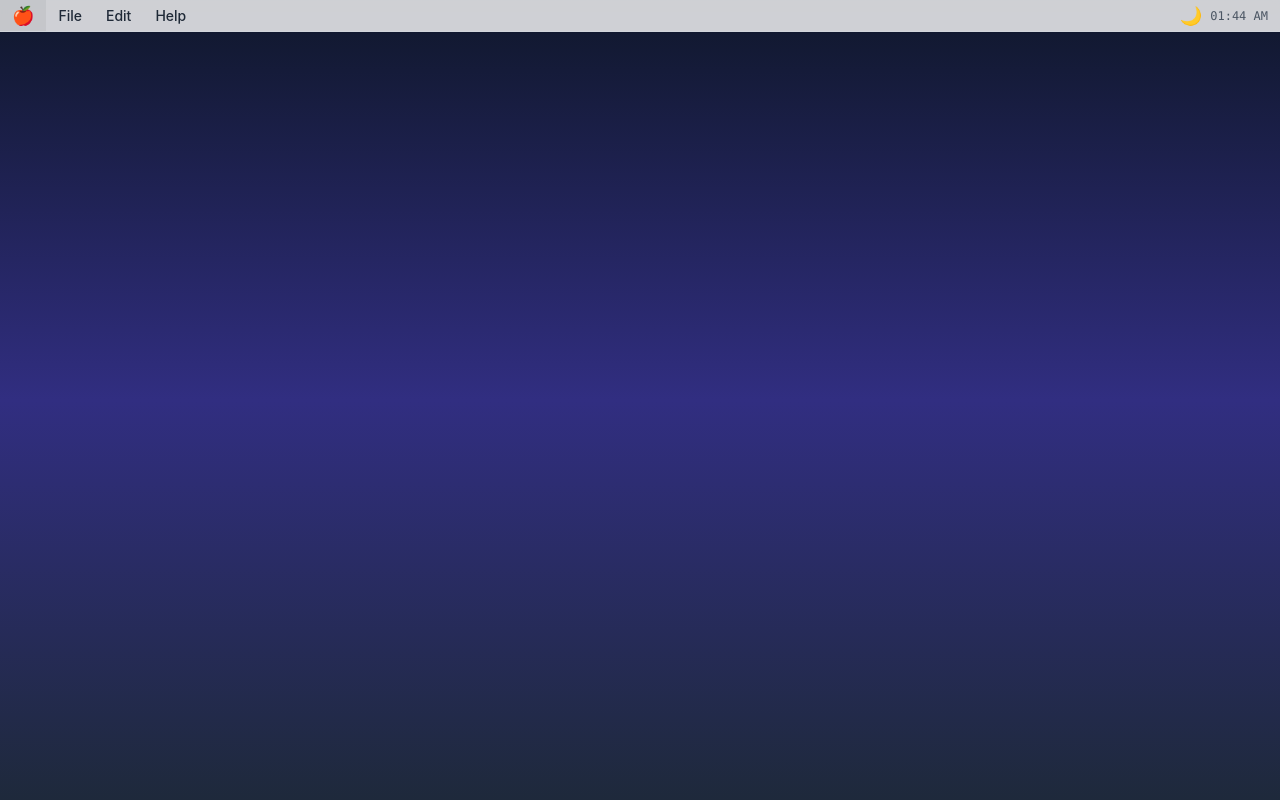
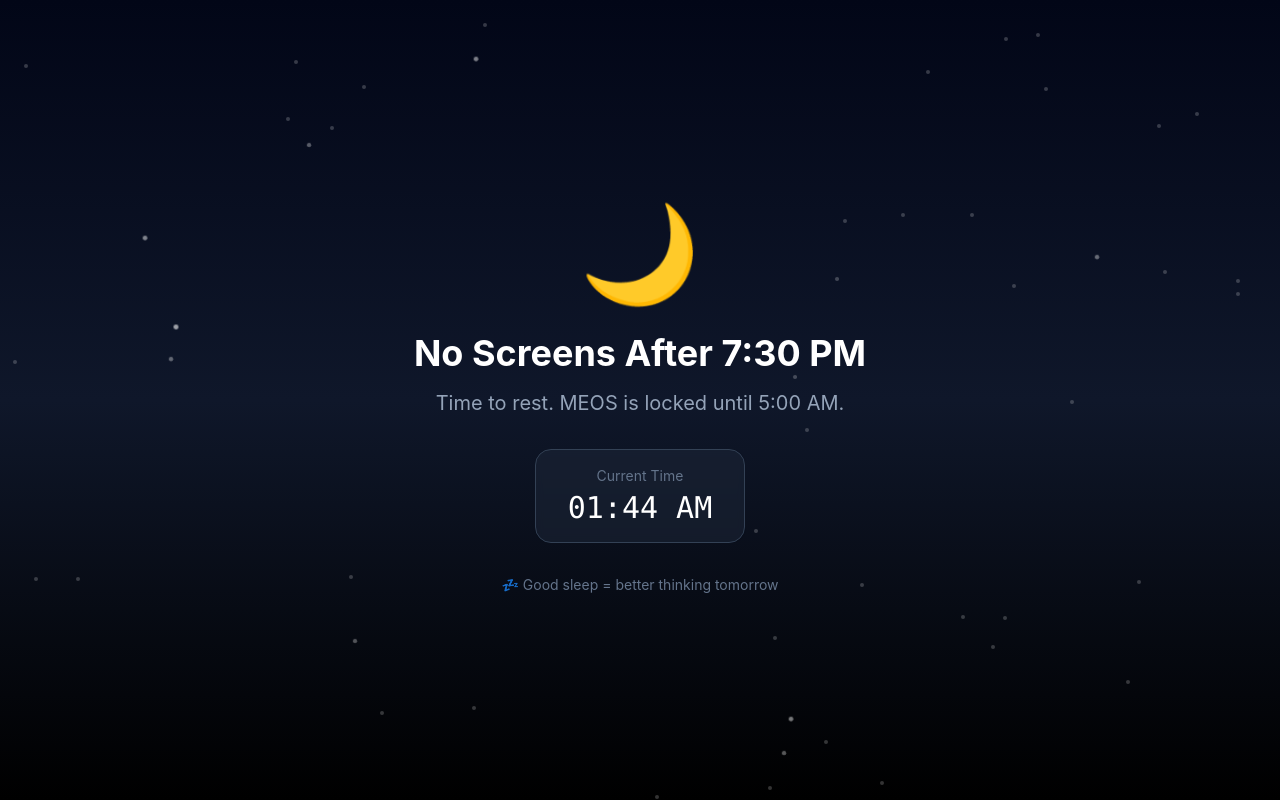
Before and after one commit to MateDort/ME, a Next.js app: page / in a window 1280 px wide. Built offline with nearby package versions, Linux system fonts and the light colour scheme.

Commit message:
Add screen time lock: no screens after 7:30 PM until 5 AM
- Lock screen activates automatically at 7:30 PM
- Beautiful night sky with animated moon and twinkling stars
- Shows current time and unlock time
- Completely blocks OS access during lock hours
- Automatically unlocks at 5 AM

```diff
--- a/components/OSDesktop.tsx
+++ b/components/OSDesktop.tsx
@@ -1,6 +1,7 @@
 'use client'
 
 import { useEffect, useState } from 'react'
+import { motion } from 'framer-motion'
 import { useOSStore } from '@/lib/store'
 import WindowManager from './WindowManager'
 import Dock from './Dock'
@@ -17,6 +18,24 @@ function getTimeOfDay(): TimeOfDay {
   if (hour >= 10 && hour < 17) return 'midday'      // 10am - 5pm: Sunny
   if (hour >= 17 && hour < 21) return 'afternoon'   // 5pm - 9pm: Sunset
   return 'night'                                     // 9pm - 5am: Night
+}
+
+// Check if screen should be locked (7:30 PM to 5:00 AM)
+function isScreenLocked(): boolean {
+  const now = new Date()
+  const hours = now.getHours()
+  const minutes = now.getMinutes()
+  const currentMinutes = hours * 60 + minutes
+
+  const lockStart = 19 * 60 + 30  // 7:30 PM = 19:30 = 1170 minutes
+  const lockEnd = 5 * 60          // 5:00 AM = 300 minutes
+
+  // Locked if after 7:30 PM OR before 5:00 AM
+  return currentMinutes >= lockStart || currentMinutes < lockEnd
+}
+
+function getUnlockTime(): string {
+  return '5:00 AM'
 }
 
 const timeBackgrounds: Record<TimeOfDay, string> = {
@@ -36,13 +55,23 @@ const timeIcons: Record<TimeOfDay, string> = {
 export default function OSDesktop() {
   const { addNotification } = useOSStore()
   const [timeOfDay, setTimeOfDay] = useState<TimeOfDay>('midday')
+  const [isLocked, setIsLocked] = useState(false)
+  const [currentTime, setCurrentTime] = useState('')
 
-  // Update time of day on mount and every minute
+  // Update time of day and lock status on mount and every minute
   useEffect(() => {
-    setTimeOfDay(getTimeOfDay())
-    const interval = setInterval(() => {
+    const updateTime = () => {
       setTimeOfDay(getTimeOfDay())
-    }, 60000) // Check every minute
+      setIsLocked(isScreenLocked())
+      setCurrentTime(new Date().toLocaleTimeString('en-US', {
+        hour: '2-digit',
+        minute: '2-digit',
+        hour12: true
+      }))
+    }
+
+    updateTime()
+    const interval = setInterval(updateTime, 1000) // Check every second for more responsive lock
     return () => clearInterval(interval)
   }, [])
 
@@ -65,6 +94,78 @@ export default function OSDesktop() {
     scheduleNotification()
   }, [addNotification])
 
+  // Screen lock overlay
+  if (isLocked) {
+    return (
+      <div className="fixed inset-0 bg-gradient-to-b from-slate-950 via-slate-900 to-black flex items-center justify-center">
+        <motion.div
+          initial={{ opacity: 0, scale: 0.9 }}
+          animate={{ opacity: 1, scale: 1 }}
+          className="text-center px-8"
+        >
+          {/* Moon icon */}
+          <motion.div
+            animate={{
+              y: [0, -10, 0],
+              rotate: [0, 5, -5, 0]
+            }}
+            transition={{
+              duration: 4,
+              repeat: Infinity,
+              ease: "easeInOut"
+            }}
+            className="text-8xl mb-8"
+          >
+            🌙
+          </motion.div>
+
+          {/* Lock message */}
+          <h1 className="text-4xl font-bold text-white mb-4">
+            No Screens After 7:30 PM
+          </h1>
+
+          <p className="text-xl text-slate-400 mb-8">
+            Time to rest. MEOS is locked until {getUnlockTime()}.
+          </p>
+
+          {/* Current time */}
+          <div className="bg-slate-800/50 backdrop-blur-sm rounded-2xl px-8 py-4 inline-block border border-slate-700">
+            <p className="text-sm text-slate-500 mb-1">Current Time</p>
+            <p className="text-3xl font-mono text-white">{currentTime}</p>
+          </div>
+
+          {/* Stars animation */}
+          <div className="absolute inset-0 overflow-hidden pointer-events-none">
+            {[...Array(50)].map((_, i) => (
+              <motion.div
+                key={i}
+                className="absolute w-1 h-1 bg-white rounded-full"
+                style={{
+                  left: `${Math.random() * 100}%`,
+                  top: `${Math.random() * 100}%`,
+                }}
+                animate={{
+                  opacity: [0.2, 1, 0.2],
+                  scale: [1, 1.5, 1],
+                }}
+                transition={{
+                  duration: 2 + Math.random() * 3,
+                  repeat: Infinity,
+                  delay: Math.random() * 2,
+                }}
+              />
+            ))}
+          </div>
+
+          {/* Motivational message */}
+          <p className="text-slate-500 mt-8 text-sm">
+            💤 Good sleep = better thinking tomorrow
+          </p>
+        </motion.div>
+      </div>
+    )
+  }
+
   return (
     <div className={`fixed inset-0 transition-colors duration-1000 ${timeBackgrounds[timeOfDay]}`}>
       <MenuBar timeIcon={timeIcons[timeOfDay]} />
```
